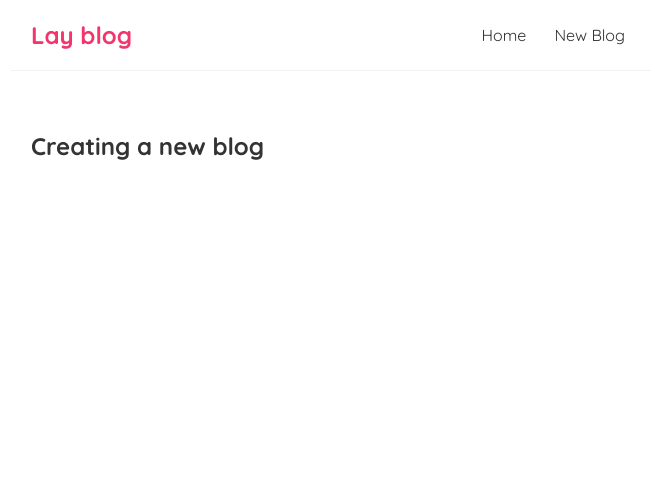
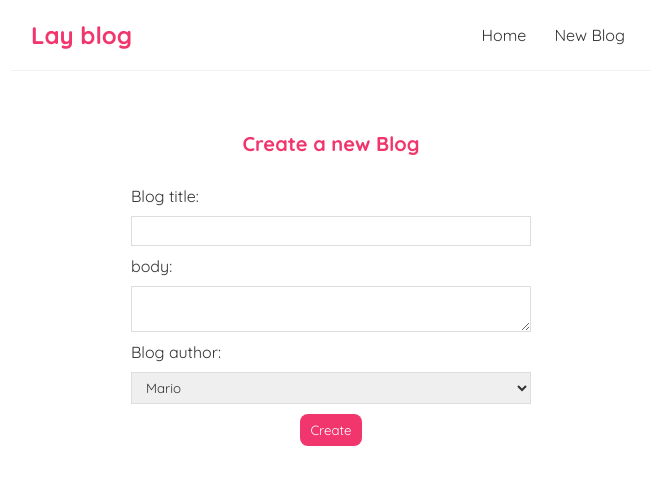
Before and after one commit to Zoedex/ReactJsPractise, a React (Create React App) app: page /create in a window 1280 px wide. Shown: the top 484 px of the page, without its empty margins (309-964 px from the left). Built offline with nearby package versions, Linux system fonts and the light colour scheme.

Commit message:
Finished the react tutorial and final project

```diff
--- a/src/App.js
+++ b/src/App.js
@@ -1,7 +1,9 @@
 import Navbar from './Navbar';
 import Home from './Home';
 import Create from './Create';
+import Detail from './Detail';
 import { BrowserRouter as Router, Route, Switch } from 'react-router-dom';
+import NotFound from './NotFound';
 function App() {
   return (
     <Router>
@@ -15,6 +17,12 @@ function App() {
             <Route path="/create">
              <Create />
             </Route>
+            <Route path="/blogs/:id">
+             <Detail />
+            </Route>
+            <Route path="*">
+             <NotFound />
+            </Route>
           </Switch>
         </div>
       </div>
--- a/src/BlogList.js
+++ b/src/BlogList.js
@@ -1,14 +1,19 @@
+import { useState } from "react";
+import { Link } from "react-router-dom";
+
 const BlogList = (props) => {
     const blogs = props.blogs;
     const title = props.title;
+
     return (
         <div className="blog-list">
             <h2>{ title }</h2>
             {blogs.map((blog) => (
             <div className="blog-preview" key={blog.id}>
+                <Link to={`/blogs/${blog.id}`}>
                 <h2>{ blog.title }</h2>
                 <p>Written by: { blog.author }</p>
-
+                </Link>
             </div>
           ))}
         </div>
--- a/src/Create.js
+++ b/src/Create.js
@@ -1,7 +1,73 @@
+import { useState } from "react";
+import { useHistory } from "react-router-dom";
+
+
 const Create = () => {
+    const [title, setTitle] = useState('');
+    const [body, setBody] = useState('');
+    const [author, setAuthor] = useState('mario');
+    const [isPending, setPending] = useState(false);
+    const history =  useHistory();
+
+    const handleCreate = (e) => {
+        e.preventDefault();
+
+        setPending(true)
+        const newBlog =  { title, body, author};
+
+        setTimeout(() => {
+            fetch('http://localhost:8000/blogs',{
+                method: 'POST',
+                headers: { "Content-Type": "application/json" },
+                body: JSON.stringify(newBlog)
+            }).then( Response => {
+                setPending(false);
+                history.push('/');
+                if (Response.ok){
+                    return (Response.json());
+                }
+                throw new Error('Fail to create a new blog.');
+            }).then( blog => {
+
+                console.log(blog);
+            }).catch( err => {
+                setPending(false);
+                console.log(err)
+            });
+        }, 500);
+    }
+
     return (
         <div className="create">
-            <h2>Creating a new blog</h2>
+            <h2>Create a new Blog</h2>
+            <form onSubmit={ handleCreate }>
+                <label>Blog title:</label>
+                <input
+                    type="text"
+                    required
+                    value={ title }
+                    onChange={ (e) => setTitle(e.target.value) }
+                />
+                <label>body:</label>
+                <textarea
+                    required
+                    value={ body }
+                    onChange={ (e) => setBody(e.target.value) }
+                ></textarea>
+                <label>Blog author:</label>
+                <select
+                    value={ author }
+                    onChange={ (e) => setAuthor(e.target.value) }
+                >
+                    <option value="mario">Mario</option>
+                    <option value="luigi">Luigi</option>
+                    <option value="yoshi">yoshi</option>
+                </select>
+                { !isPending && <button>Create</button> }
+                {  isPending && <button style={ {opacity: 0.5} } disabled>Creating</button>}
+            </form>
+
+
         </div>
      );
 }
--- /dev/null
+++ b/src/Detail.js
@@ -0,0 +1,56 @@
+import { useState } from "react";
+import { useParams } from "react-router-dom";
+import useFetch from "./useFetch";
+import { useHistory } from "react-router-dom";
+
+
+const Detail = () => {
+    const { id } =  useParams()
+    const {data: blog, error, isPending} = useFetch('http://localhost:8000/blogs/' + id);
+    const [delIsPending, setDelPending] = useState(false);
+    const histroy = useHistory();
+
+
+    const handleDelte = () => {
+        setDelPending(true);
+
+        setTimeout(() => {
+            fetch('http://localhost:8000/blogs/' + id, {
+                method: 'DELETE'
+            })
+            .then(reponse => {
+                setDelPending(false);
+                histroy.push('/')
+                if (Response.ok) {
+                    return reponse.json();
+                }
+                throw new Error('Could not delete the blog.')
+            })
+            .then(deletedBlog => {
+                console.log(deletedBlog);
+            })
+            .catch( err => {
+                console.log(err);
+                setDelPending(false);
+            });
+        }, 500);
+    }
+    return (
+        <div className="blog-details">
+            { isPending && <div>Loading...</div> }
+            { error && <div>{ error }</div> }
+            { blog && (
+                <article>
+                    <h2>{ blog.title }</h2>
+                    <p>written by { blog.author } </p>
+                    <div>{ blog.body }</div>
+                    { !delIsPending && <button onClick={ handleDelte }>Delete</button> }
+                    { delIsPending && <button disabled>Deleting...</button> }
+                </article>
+            ) }
+
+        </div>
+     );
+}
+
+export default Detail;
--- /dev/null
+++ b/src/NotFound.js
@@ -0,0 +1,12 @@
+import { Link } from "react-router-dom/cjs/react-router-dom.min";
+
+const NotFound = () => {
+    return (
+        <div className="not-found">
+            <h2>Not found 404.</h2>
+            <Link to="/">Back to Homepage.</Link>
+        </div>
+     );
+}
+
+export default NotFound;
--- a/src/index.css
+++ b/src/index.css
@@ -34,7 +34,6 @@
   padding: 20px;
 }
 
-
 /* blog previews / list */
 .blog-preview {
   padding: 10px 16px;
@@ -49,3 +48,56 @@
   color: #f1356d;
   margin-bottom: 8px;
 }
+.blog-preview a{
+  text-decoration: none;
+}
+
+/* blog details page */
+.blog-details h2 {
+  font-size: 20px;
+  color: #f1356d;
+  margin-bottom: 10px;
+}
+.blog-details div {
+  margin: 20px 0;
+}
+.blog-details button {
+  background: #f1356d;
+  color: #fff;
+  border: 0;
+  padding: 8px;
+  border-radius: 8px;
+  cursor: pointer;
+}
+
+/* create new blog form */
+.create {
+  max-width: 400px;
+  margin: 0 auto;
+  text-align: center;
+}
+.create label {
+  text-align: left;
+  display: block;
+}
+.create h2 {
+  font-size: 20px;
+  color: #f1356d;
+  margin-bottom: 30px;
+}
+.create input, .create textarea, .create select {
+  width: 100%;
+  padding: 6px 10px;
+  margin: 10px 0;
+  border: 1px solid #ddd;
+  box-sizing: border-box;
+  display: block;
+}
+.create button {
+  background: #f1356d;
+  color: #fff;
+  border: 0;
+  padding: 8px 10px;
+  border-radius: 8px;
+  cursor: pointer;
+}
--- a/src/useFetch.js
+++ b/src/useFetch.js
@@ -1,33 +1,41 @@
-import { useState } from "react";
-import { useEffect } from "react";
+import { useState, useEffect } from "react";
 
 const useFetch = (url) => {
-
   const [data, setData] = useState(null);
   const [isPending, setPending] = useState(true);
   const [error, setError] = useState(null);
 
+  useEffect(() => {
+    const abortCont = new AbortController();
 
-    //useEffect
-    useEffect(() => {
-      fetch(url)
+    setTimeout(() => {
+      fetch(url, { signal: abortCont.signal })
       .then(response => {
-        if(!response.ok){
-          throw Error('Could not fetch data from the resource!')
+        if (!response.ok) {
+          throw Error('Could not fetch data from the resource!');
         }
         return response.json();
       })
       .then(data => {
+        if (!abortCont.signal.aborted) { // Check if the fetch was aborted
           setData(data);
           setPending(false);
+        }
       })
       .catch(err => {
+        if (err.name === 'AbortError') {
+          console.log('Aborted the fetching.');
+        } else {
           setError(err.message);
           setPending(false);
-      })
-    }, []);
+        }
+      });
+    }, 500);
 
-    return { data , isPending, error};
-}
+    return () => abortCont.abort();
+  }, [url]);
 
-export default useFetch ;
+  return { data, isPending, error };
+};
+
+export default useFetch;
```
Lines whose indentation alone changed are shown as unchanged.
